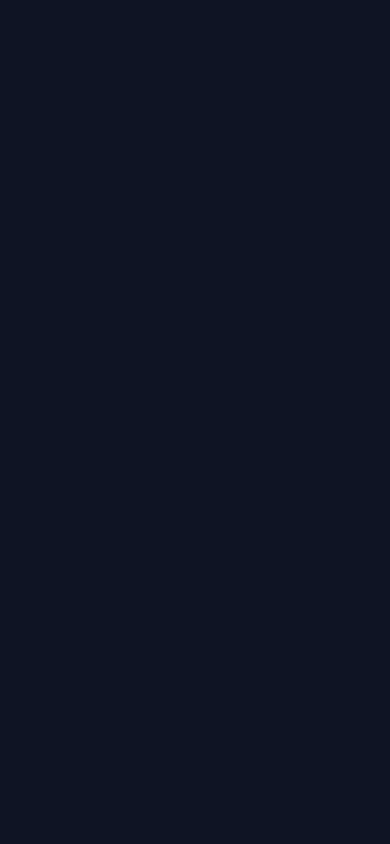
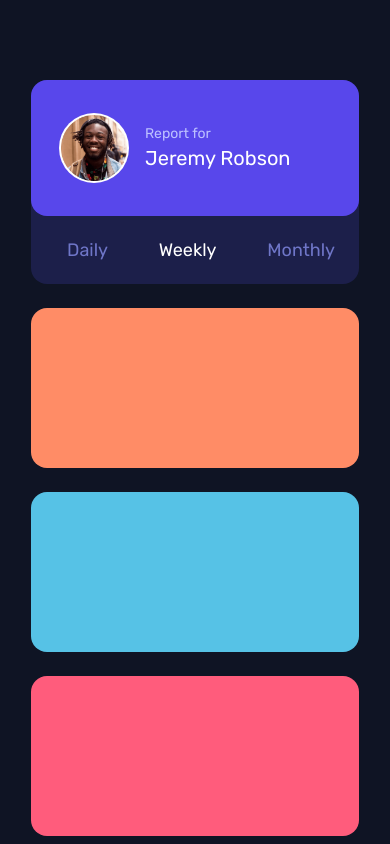
Before and after one commit to WSGokou/frontend_mentor_challenges, a Next.js app: page /challenges/time-tracker in a window 390 px wide. Shown: the top 844 px of the page. Built offline with nearby package versions, Linux system fonts and the light colour scheme.

Commit message:
Profile box done for mobile

```diff
--- a/src/app/challenges/time-tracker/data.json
+++ b/src/app/challenges/time-tracker/data.json
@@ -1,6 +1,8 @@
 [
   {
     "title": "Work",
+    "icon": "/time-tracker/icon-work.svg",
+    "bgColor": "bg-[#ff8c66]",
     "timeframes": {
       "daily": {
         "current": 5,
@@ -18,6 +20,8 @@
   },
   {
     "title": "Play",
+    "icon": "/time-tracker/icon-play.svg",
+    "bgColor": "bg-[#56c2e6]",
     "timeframes": {
       "daily": {
         "current": 1,
@@ -35,6 +39,8 @@
   },
   {
     "title": "Study",
+    "icon": "/time-tracker/icon-study.svg",
+    "bgColor": "bg-[#ff5c7c]",
     "timeframes": {
       "daily": {
         "current": 0,
@@ -52,6 +58,8 @@
   },
   {
     "title": "Exercise",
+    "icon": "/time-tracker/icon-exercise.svg",
+    "bgColor": "bg-[#4acf81]",
     "timeframes": {
       "daily": {
         "current": 1,
@@ -69,6 +77,8 @@
   },
   {
     "title": "Social",
+    "icon": "/time-tracker/icon-social.svg",
+    "bgColor": "bg-[#7536d3]",
     "timeframes": {
       "daily": {
         "current": 1,
@@ -86,6 +96,8 @@
   },
   {
     "title": "Self Care",
+    "icon": "/time-tracker/icon-self-care.svg",
+    "bgColor": "bg-[#f1c65b]",
     "timeframes": {
       "daily": {
         "current": 0,
--- a/src/app/challenges/time-tracker/page.tsx
+++ b/src/app/challenges/time-tracker/page.tsx
@@ -1,6 +1,10 @@
-import React from 'react';
+'use client';
+
+import React, {useState} from 'react';
 import {Rubik} from 'next/font/google';
 import data from './data.json';
+import ProfilePic from '/public/time-tracker/image-jeremy.png';
+import Image from 'next/image';
 
 const rubik = Rubik({subsets: ['latin']});
 
@@ -23,13 +27,62 @@ const rubik = Rubik({subsets: ['latin']});
 // - Pale Blue: #bdc1ff
 
 const TimeTrackerPage = () => {
+  const [timeFrame, setTimeFrame] = useState('Weekly');
+  const timeframes = ['Daily', 'Weekly', 'Monthly'];
+
   return (
     <div
-      className={`${rubik.className} bg-[#0f1424] h-full w-screen min-w-fit flex items-center justify-center text-sm text-[#382314]`}
+      className={`${rubik.className} bg-[#0f1424] min-h-fit w-screen min-w-fit flex flex-col items-center text-sm text-[#6f76c8]`}
     >
       {/* Component container */}
-      <div className="w-330 grid grid-cols-1">
-        <div></div>
+      <div className="w-[328px] grid grid-cols-1 gap-6 py-20">
+        {/* Profile box */}
+        <div className="w-full h-[204px] bg-[#1c1f4a] flex flex-col rounded-2xl relative">
+          <div className="h-2/3 w-full pl-7 flex gap-4 items-center bg-[#5847eb] rounded-2xl">
+            {/* Display pic */}
+            <div className="h-[70px] w-[70px] bg-white p-0.5 rounded-full">
+              <Image
+                src={ProfilePic}
+                alt=""
+                className="w-auto h-full"
+              />
+            </div>
+            {/* Main text */}
+            <div>
+              <p className="text-[#bdc1ff]">Report for</p>
+              <h1 className="text-xl text-white">Jeremy Robson</h1>
+            </div>
+          </div>
+          {/* Timeframes */}
+          <div className="h-1/3 flex flex-row items-center justify-between text-lg  pl-9 pr-6">
+            {timeframes.map((option, idx) => (
+              <div key={idx}>
+                <input
+                  type="radio"
+                  name="timeframe-select"
+                  value={option}
+                  id={option}
+                  className="peer appearance-none"
+                  checked={timeFrame === option}
+                  onChange={(e) => setTimeFrame(e.target.value)}
+                />
+                <label
+                  htmlFor={option}
+                  className="peer-checked:text-white hover:cursor-pointer"
+                >
+                  {option}
+                </label>
+              </div>
+            ))}
+          </div>
+        </div>
+        {/* Time type boxes */}
+        {data.map((item, idx) => (
+          <div
+            key={idx}
+            className={`w-full h-40 rounded-2xl ${item.bgColor} relative`}
+          ></div>
+        ))}
       </div>
     </div>
   );
--- a/tailwind.config.js
+++ b/tailwind.config.js
@@ -18,6 +18,7 @@ module.exports = {
 
   safelist: (() => {
     const safelist = [
+      // Results summary styles
       'text-[#ff5757]',
       'bg-[#ff575710]',
       'text-[#ffb01f]',
@@ -26,6 +27,13 @@ module.exports = {
       'bg-[#00bd9110]',
       'text-[#1125d4]',
       'bg-[#1125d410]',
+      // Time-tracker styles
+      'bg-[#ff8c66]',
+      'bg-[#56c2e6]',
+      'bg-[#ff5c7c]',
+      'bg-[#4acf81]',
+      'bg-[#7536d3]',
+      'bg-[#f1c65b]',
     ];
     for (let i = 0; i <= 150; i++) {
       safelist.push(`h-[${i}px]`);
```
